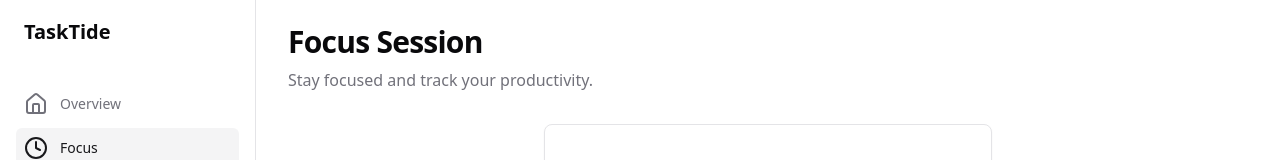
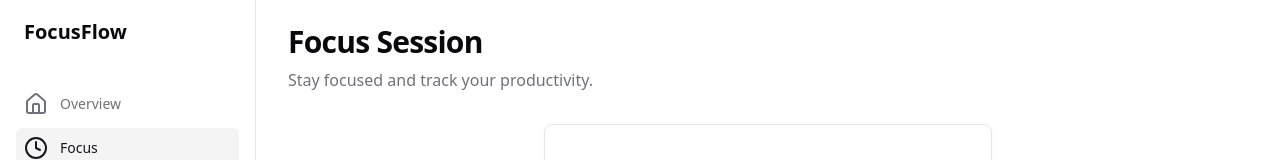
Before and after one commit to Tejas-Malhan/focusflow.github.io, a React (Vite) app: page /focus in a window 1280 px wide. Shown: the top 160 px of the page. Built offline with nearby package versions, Linux system fonts and the light colour scheme; sample sign-in values are in the browser's storage.

Commit message:
Update Sidebar.tsx

```diff
--- a/src/components/layout/Sidebar.tsx
+++ b/src/components/layout/Sidebar.tsx
@@ -29,7 +29,7 @@ export function Sidebar() {
   return (
     <div className="flex h-screen fixed w-64 flex-col gap-y-5 border-r bg-card px-6 transition-colors">
       <div className="flex h-16 shrink-0 items-center">
-        <span className="text-xl font-semibold">TaskTide</span>
+        <span className="text-xl font-semibold">FocusFlow</span>
       </div>
       <nav className="flex flex-1 flex-col">
         <ul role="list" className="flex flex-1 flex-col gap-y-7">
```
